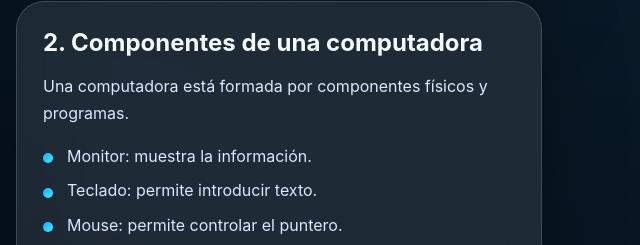
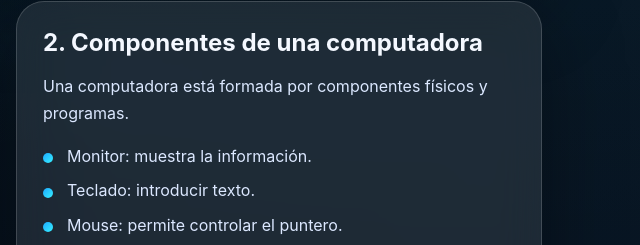
Before and after one commit to enrique7574/chatbot2, a plain HTML site: page index.html in a window 1280 px wide. Shown: the part 3370-3615 px from the top of the page, 634-1274 px from the left. Drawn offline with Linux system fonts and the light colour scheme.

Commit message:
Update keyboard description in index.html

```diff
--- a/index.html
+++ b/index.html
@@ -179,7 +179,7 @@
     <p>Una computadora está formada por componentes físicos y programas.</p>
     <ul class="clean-list">
       <li>Monitor: muestra la información.</li>
-      <li>Teclado: permite introducir texto.</li>
+      <li>Teclado: introducir texto.</li>
       <li>Mouse: permite controlar el puntero.</li>
       <li>Procesador (CPU): ejecuta instrucciones.</li>
       <li>Memoria RAM: almacena temporalmente datos de trabajo.</li>
```
